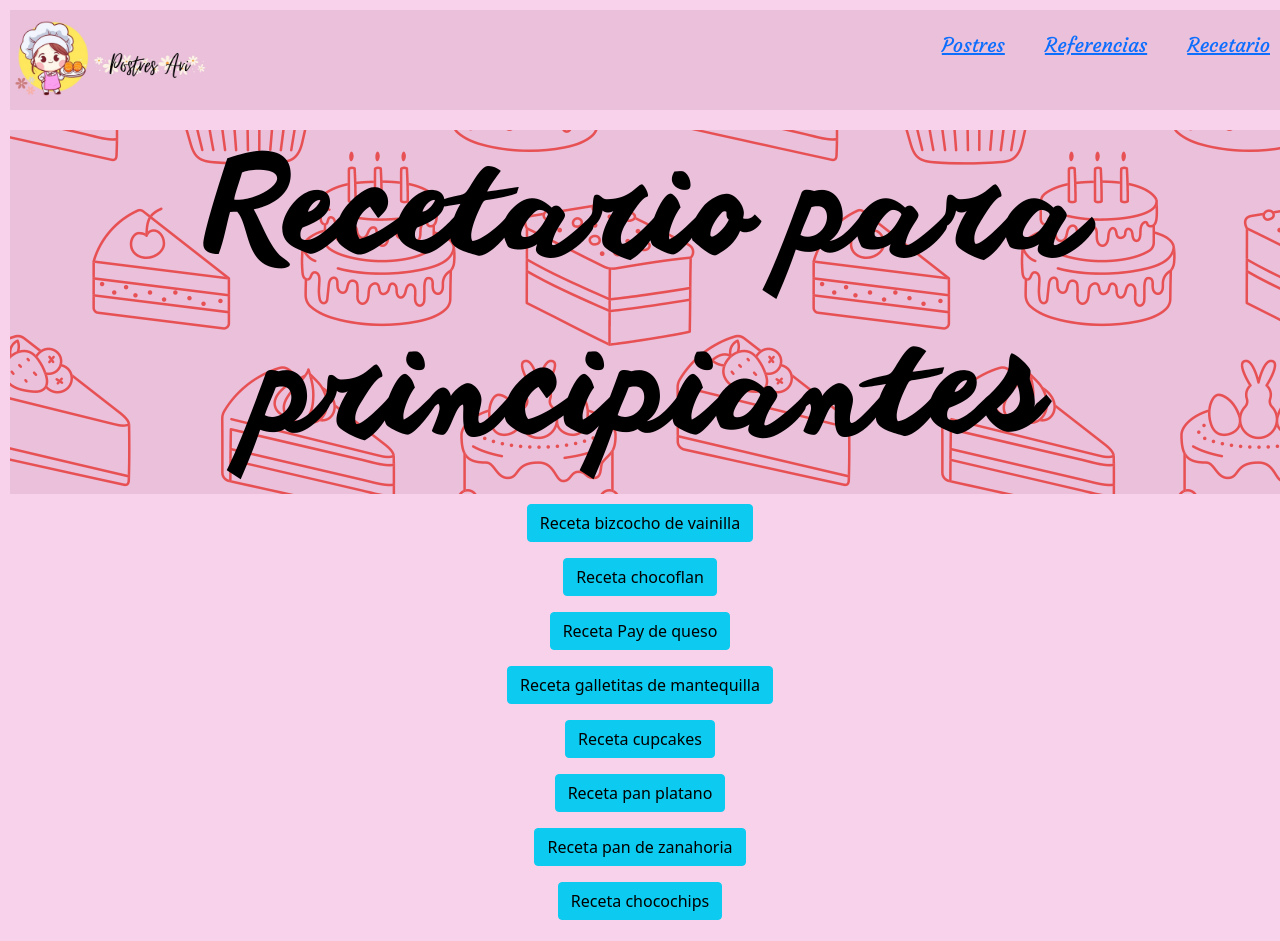
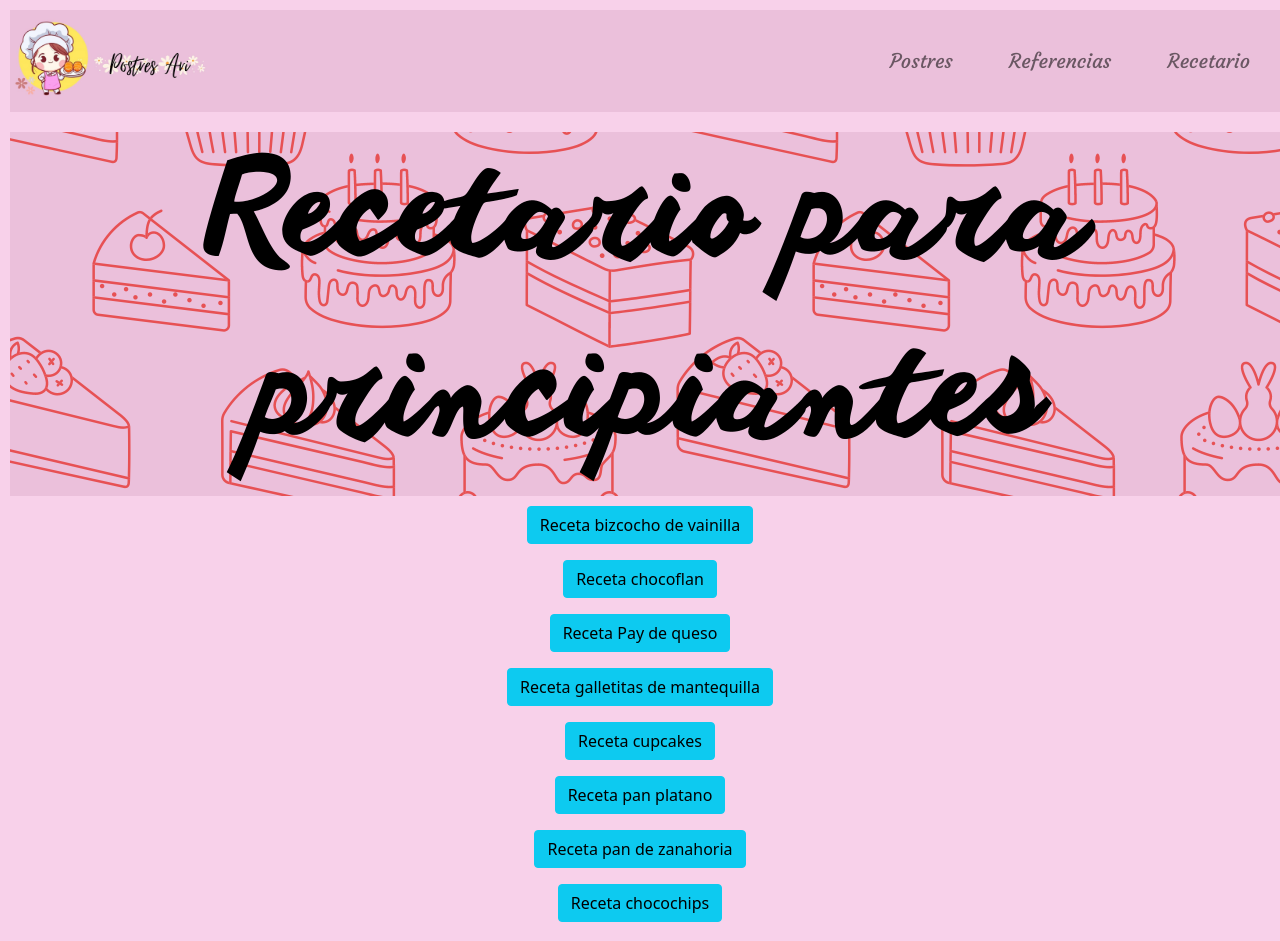
Before and after one commit to Aridai-Perez/ProyectoTarea, a plain HTML site: page recetario.html in a window 1280 px wide. Shown: the top 941 px of the page. Drawn offline with nearby package versions, Linux system fonts and the light colour scheme; a script that the page names is missing; a web font is replaced by a local one.

Commit message:
Update recetario.html

```diff
--- a/recetario.html
+++ b/recetario.html
@@ -11,7 +11,8 @@
       crossorigin="anonymous"
     />
     <script defer src="./main.js"></script>
-    <title>Recetario</title>
+    <link rel="icon" href="imagenes/logoo.png">
+    <title>Document</title>
   </head>
   <body>
     <header>
@@ -20,19 +21,26 @@
           ><img src="imagenes/logo.jpg" alt="Postres de ari" width="200PX"
         /></a>
       </div>
-      <nav>
-        <ul>
-          <a href="postres.html">
-            <li>Postres</li>
-          </a>
-          <a href="imagenes.html">
-            <li>Referencias</li>
-          </a>
-          <a href="recetario.html">
-            <li>Recetario</li>
-          </a>
-        </ul>
-      </nav>
+      <nav class="navbar navbar-expand-lg navbar-light">
+          <div class="container-fluid">
+            <button class="navbar-toggler" type="button" data-bs-toggle="collapse" data-bs-target="#navbarNavDropdown" aria-controls="navbarNavDropdown" aria-expanded="false" aria-label="Toggle navigation">
+              <span class="navbar-toggler-icon"></span>
+            </button>
+            <div class="collapse navbar-collapse" id="navbarNavDropdown">
+              <ul class="navbar-nav">
+                <li class="nav-item">
+                  <a class="nav-link activo" aria-current="page" href="postres.html">Postres</a>
+                </li>
+                <li class="nav-item">
+                  <a class="nav-link" href="imagenes.html">Referencias</a>
+                </li>
+                <li class="nav-item">
+                  <a class="nav-link" href="recetario.html">Recetario</a>
+                </li>
+              </ul>
+            </div>
+          </div>
+        </nav>
     </header>
     <div>
       <img
```
